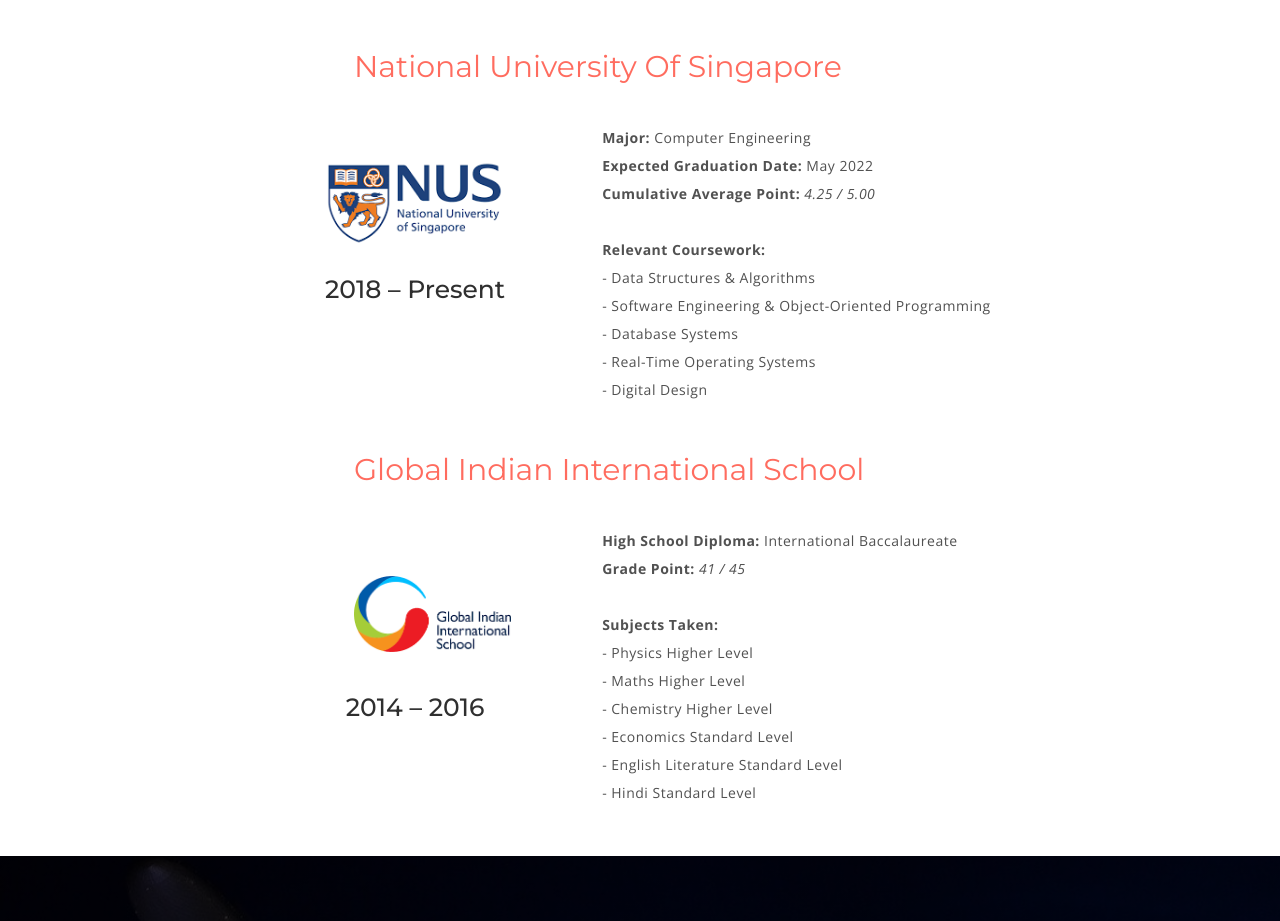
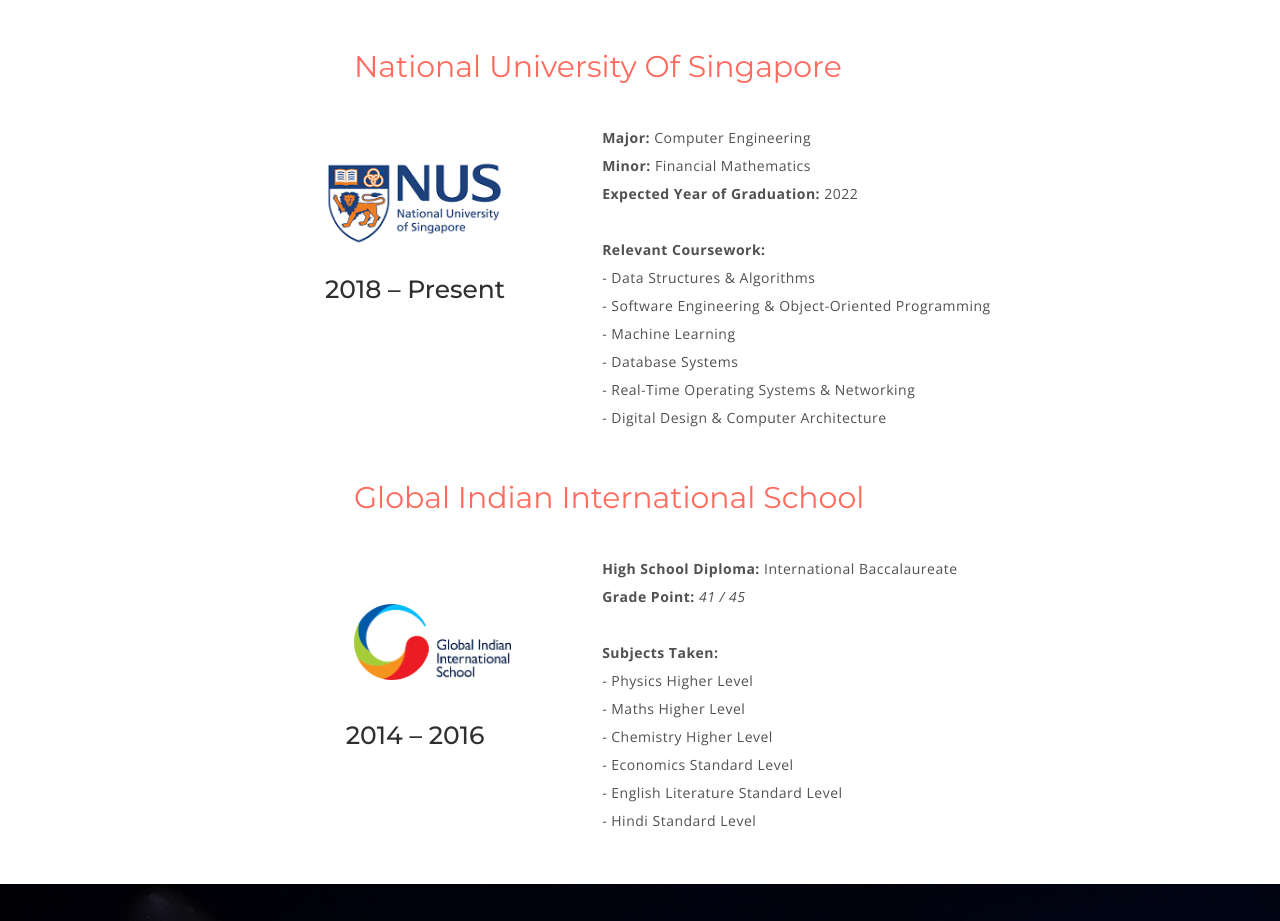
Before and after one commit to iamabhishek98/portfolio, a React (Create React App) app: page / in a window 1280 px wide. Shown: the part 5500-6421 px from the top of the page. Built offline with nearby package versions, Linux system fonts and the light colour scheme.

Commit message:
updated education

```diff
--- a/public/css/style.css
+++ b/public/css/style.css
@@ -1353,7 +1353,6 @@
 }
 .about_right h3 {
   font-size: 30px;
-  /* text-transform: uppercase; */
   letter-spacing: 0px;
   color: #ff6c5f;
   margin-bottom: 1em;
@@ -2427,7 +2426,6 @@
   width: 40%;
   float: left;
   border-bottom: transparent;
-
   padding: 2em 2em;
 }
 .education-agile-w3l-info {
--- a/src/containers/Education/Education.js
+++ b/src/containers/Education/Education.js
@@ -1,6 +1,6 @@
 import React, { Component } from "react";
+import "./Education.css";
 import Education from "./EducationTemplate";
-import "./Education.css";
 
 class EducationContainer extends Component {
   render() {
@@ -12,15 +12,16 @@
       Duration: "2018 – Present",
       Details: {
         "Major:": "Computer Engineering",
-        "Expected Graduation Date:": "May 2022",
-        "Cumulative Average Point:": "<em>4.25 / 5.00</em>",
+        "Minor:": "Financial Mathematics",
+        "Expected Year of Graduation:": "2022",
         BR: "Relevant Coursework:",
         "Relevant Coursework:": [
           "Data Structures & Algorithms",
           "Software Engineering & Object-Oriented Programming",
+          "Machine Learning",
           "Database Systems",
-          "Real-Time Operating Systems",
-          "Digital Design",
+          "Real-Time Operating Systems & Networking",
+          "Digital Design & Computer Architecture",
         ],
       },
     };
@@ -48,9 +49,7 @@
     return (
       <div className="App">
         <div className="education" id="education" data-aos="fade-up">
-          <div className="col-md-2 exp-left">
-            {/* <img src="images/abhishek.jpg" alt="" /> */}
-          </div>
+          <div className="col-md-2 exp-left" />
           <div className="col-md-8 education-w3l">
             <h3
               data-aos="zoom-in"
--- a/src/containers/Education/EducationTemplate.js
+++ b/src/containers/Education/EducationTemplate.js
@@ -46,7 +46,7 @@
   return (
     <div
       className="education-agile-grids"
-      //   style="margin-left:2em"
+      // style={{ marginLeft: "2em" }}
       data-aos="flip-left"
     >
       <div
```
